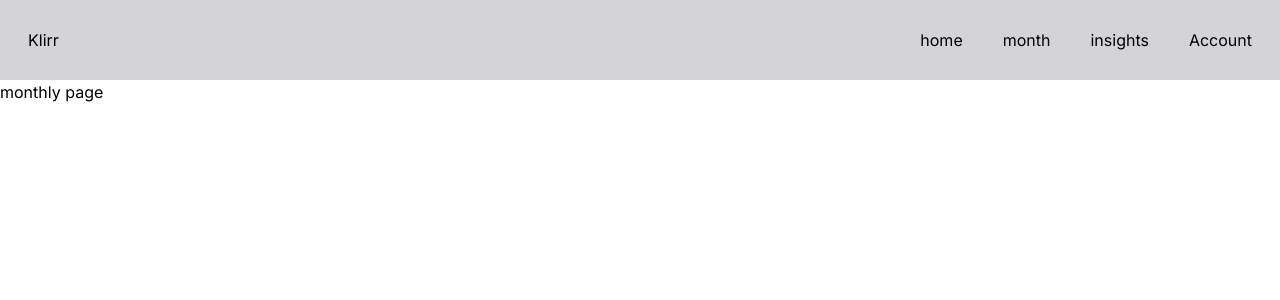
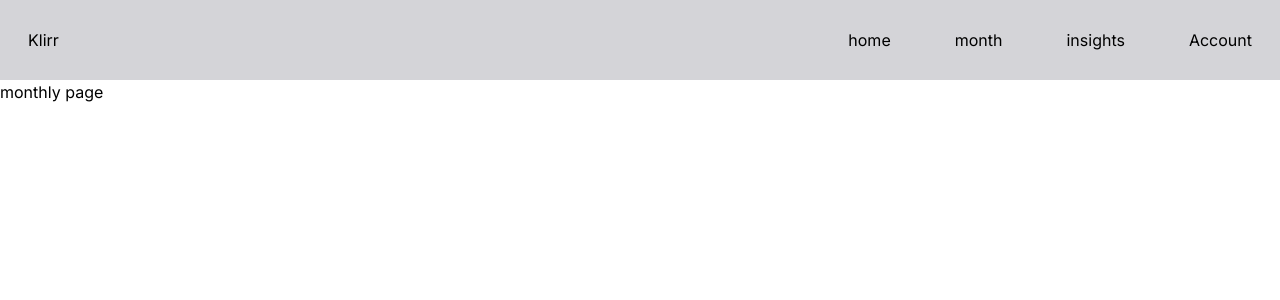
Before and after one commit to marianordqvist/Shared-economy-project, a Next.js app: page /monthly in a window 1280 px wide. Shown: the top 300 px of the page. Built offline with nearby package versions, Linux system fonts and the light colour scheme.

Commit message:
fix: header dropdown menu

```diff
--- a/src/app/_components/DropdownSelect.tsx
+++ b/src/app/_components/DropdownSelect.tsx
@@ -1,52 +1,25 @@
-// import React from "react";
-// import { useState } from "react";
-
-// interface DropdownSelectProps {
-//   label: string;
-//   options: Option[]; //array of option objects
-//   value: string;
-//   onChange: OnChangeFunction;
-// }
-// interface Option {
-//   label: string;
-//   value: string;
-// }
-
-// type OnChangeFunction = (event: React.ChangeEvent<HTMLSelectElement>) => void;
-
-// const DropdownSelect = (props: DropdownSelectProps) => {
-//   const { label, onChange, value, options } = props;
-//   const [dropdownOpen, SetDropdownOpen] = useState(false);
-
-//   const handleOpenDropdown = () => {
-//     SetDropdownOpen(true);
-//   };
-
-//   return (
-//     <label>
-//       <button onClick={handleOpenDropdown}>{label}</button>
-//       {dropdownOpen ? (
-//         <select value={value} onChange={onChange}>
-//           {options.map((option) => (
-//             <option value={option.value}>{option.label}</option>
-//           ))}
-//         </select>
-//       ) : null}
-//     </label>
-//   );
-// };
-
-// export default DropdownSelect;
-
-// import React from "react";
-
 import React from "react";
 
-const DropdownSelect = ({ submenus, dropdown }) => {
+// Define the props type for the DropdownSelect component
+interface DropdownSelectProps {
+  submenus: SubmenuItem[];
+  dropdown: boolean;
+}
+
+// Define the type for submenu items
+interface SubmenuItem {
+  title: string;
+  url: string;
+}
+
+const DropdownSelect: React.FC<DropdownSelectProps> = ({
+  submenus,
+  dropdown,
+}: DropdownSelectProps) => {
   return (
     <>
-      <ul className={`dropdown ${dropdown ? "show" : ""} hidden`}>
-        {submenus.map((submenu, index) => (
+      <ul className={`dropdown ${dropdown ? "block" : "hidden"}`}>
+        {submenus.map((submenu: SubmenuItem, index: number) => (
           <li key={index} className="menu-items">
             <a href={submenu.url}>{submenu.title}</a>
           </li>
--- a/src/app/_components/Header/Header.tsx
+++ b/src/app/_components/Header/Header.tsx
@@ -34,7 +34,7 @@ const Header = () => {
       <header className="header__desktop--nav flex justify-between bg-zinc-300 p-7">
         <Logo />
         <nav>
-          <ul className="hidden gap-10 sm:flex">
+          <ul className="hidden gap-16 sm:flex">
             {menuItemsData.map((menu, index) => {
               return <MenuItems items={menu} key={index} />;
             })}
--- a/src/app/_components/Header/MenuItems.tsx
+++ b/src/app/_components/Header/MenuItems.tsx
@@ -3,24 +3,45 @@ import Link from "next/link";
 import DropdownSelect from "../DropdownSelect";
 import { useState } from "react";
 
-const MenuItems = ({ items }) => {
+// Define the type for a single submenu item
+interface SubmenuItem {
+  title: string;
+  url: string;
+}
+
+// Define the type for an array of submenu items
+type Submenu = SubmenuItem[];
+
+// Define the props type for the MenuItems component
+interface MenuItemsProps {
+  items: {
+    title: string;
+    url: string;
+    submenu?: Submenu;
+  };
+}
+
+const MenuItems: React.FC<MenuItemsProps> = ({ items }) => {
   const [dropdownOpen, setDropdownOpen] = useState(false);
 
   return (
     <>
       <li>
         {items.submenu ? (
-          <>
+          <div
+            className="relative"
+            onMouseEnter={() => setDropdownOpen(true)}
+            onMouseLeave={() => setDropdownOpen(false)}
+          >
             <button
               type="button"
               aria-haspopup="menu"
               aria-expanded={dropdownOpen ? "true" : "false"}
-              onClick={() => setDropdownOpen((prev) => !prev)}
             >
               {items.title}
             </button>
-            <DropdownSelect submenus={items.submenu} />
-          </>
+            <DropdownSelect submenus={items.submenu} dropdown={dropdownOpen} />
+          </div>
         ) : (
           <Link href={items.url}>{items.title}</Link>
         )}
```
